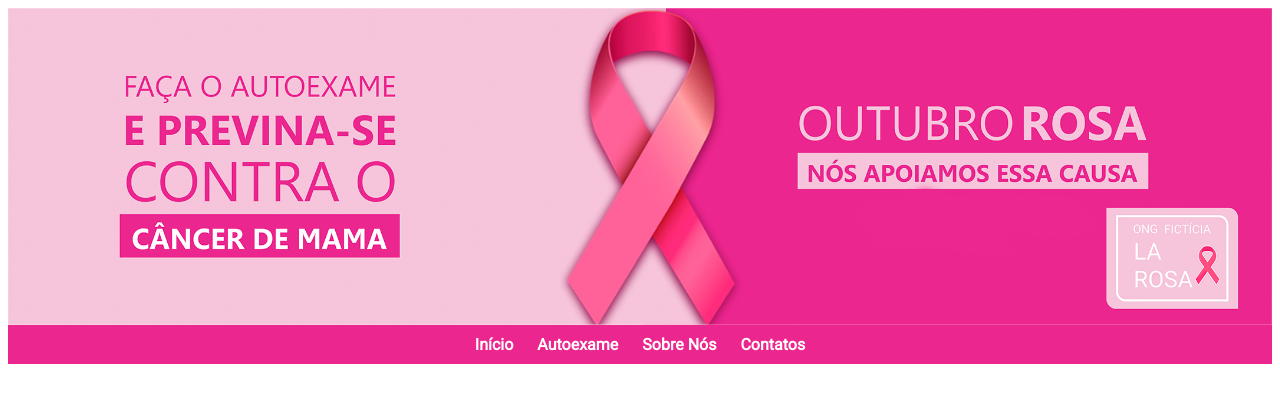
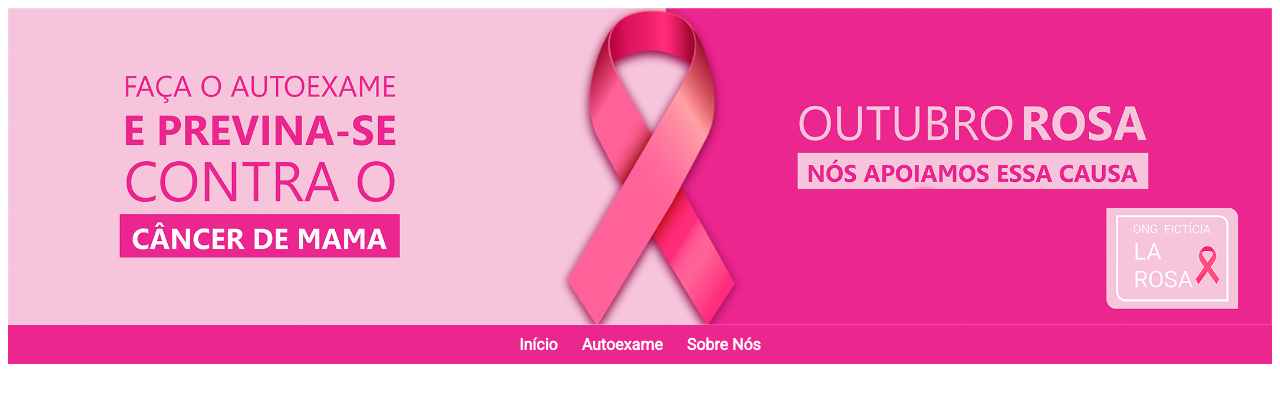
Before and after one commit to VDerrihu/outubrorosa, a plain HTML site: page header.html in a window 1280 px wide. Drawn offline with Linux system fonts and the light colour scheme.

Commit message:
Atualizado

```diff
--- a/header.html
+++ b/header.html
@@ -23,7 +23,7 @@
         <a href="index.html">Início</a>
         <a href="autoexame.html">Autoexame</a>
         <a href="sobre.html">Sobre Nós</a>
-        <a href="sobre.html">Contatos</a>
+
 
 
     </nav>
```
